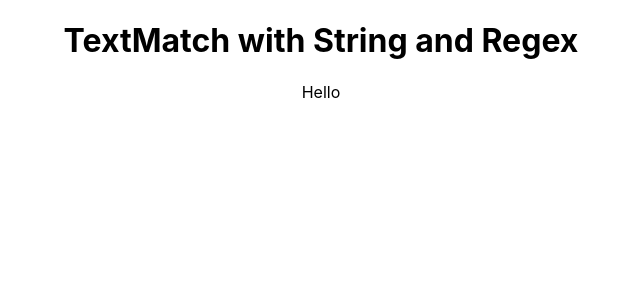
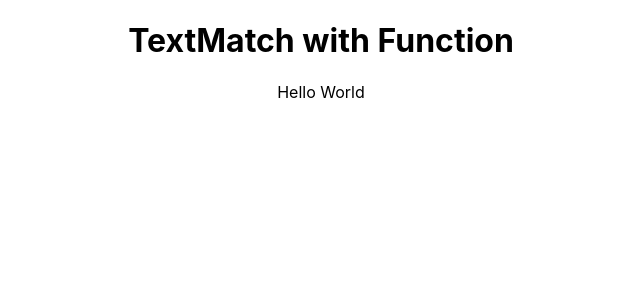
Before and after one commit to abhikhalid/blog-app, a React (Create React App) app: page / in a window 1280 px wide. Shown: the top 300 px of the page, without its empty margins (319-959 px from the left). Built offline with nearby package versions, Linux system fonts and the light colour scheme.

Commit message:
Part 33 - TextMatch with Function

```diff
--- a/src/App.js
+++ b/src/App.js
@@ -4,9 +4,9 @@ function App() {
 
   return (
     <div className="App">
-      <h1>TextMatch with String and Regex</h1>
+      <h1>TextMatch with Function</h1>
       <div>
-        Hello
+        Hello World
       </div>
     </div>
   );
```
Also changed, not shown: 1 other file (tests, documents, lock files or other folders).
